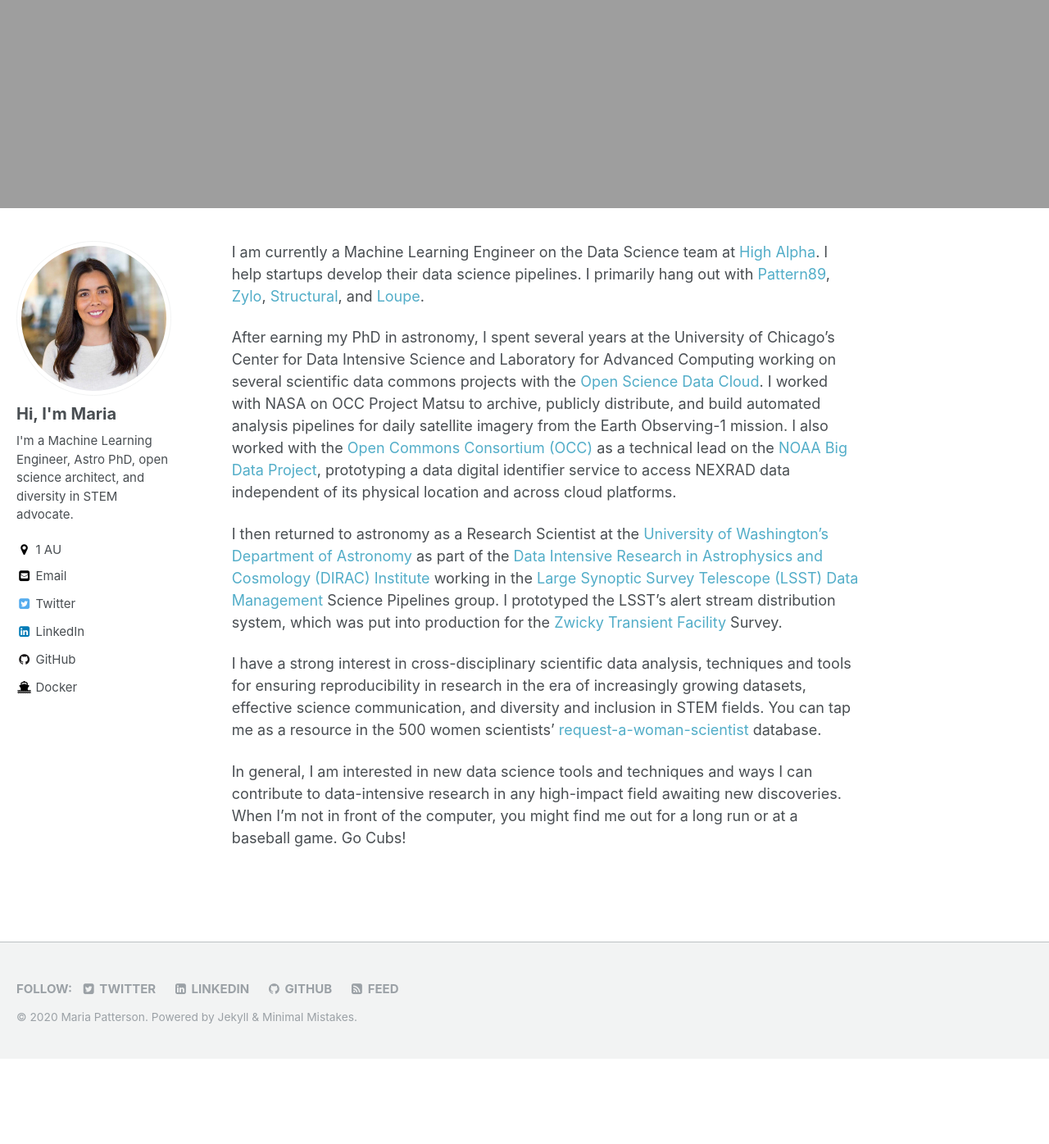
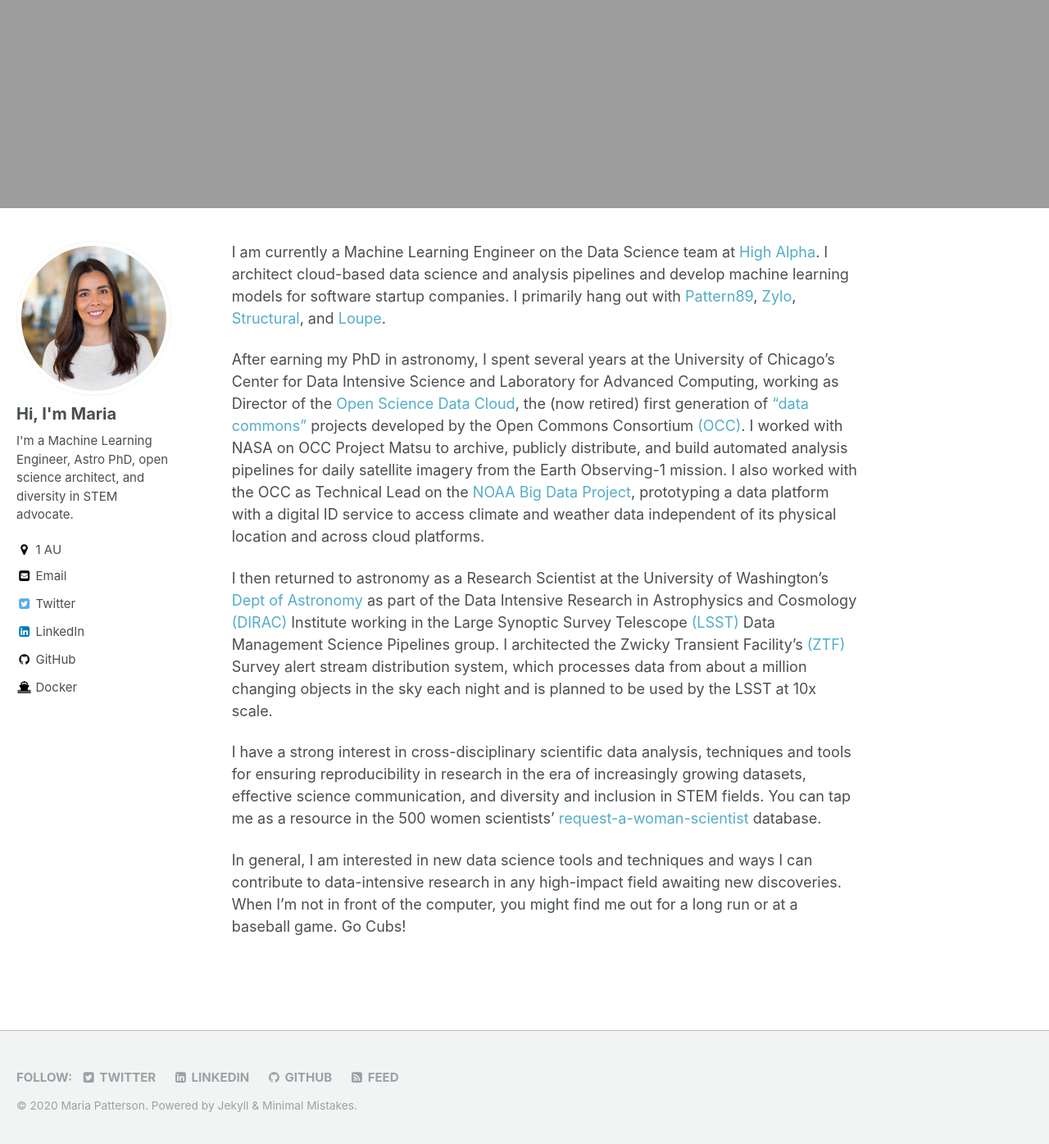
Before and after one commit to mtpatter/mtpatter.github.io, a Jekyll site: the page built from _pages/home.md, in a window 1280 px wide and 1400 px high, scrolled down 797 px. Shown: the top 1396 px of the window at 82% size. Built offline with Jekyll 4.4.1, drawn with Linux system fonts in a browser that asks for light colours; before the commit the page ends 2089 px from its top, so only the background shows below that.

Commit message:
Wordsmith plus links.

```diff
--- a/_pages/home.md
+++ b/_pages/home.md
@@ -5,12 +5,12 @@
   image: /assets/images/wrigley.jpg
 ---
 
-I am currently a Machine Learning Engineer on the Data Science team at [High Alpha](https://highalpha.com).  I help startups develop their data science pipelines.  I primarily hang out with [Pattern89](https://www.pattern89.com/), [Zylo](https://zylo.com/), [Structural](https://www.structural.com/), and [Loupe](https://loupe.co/).
+I am currently a Machine Learning Engineer on the Data Science team at [High Alpha](https://highalpha.com){:target="_blank"}.  I architect cloud-based data science and analysis pipelines and develop machine learning models for software startup companies.  I primarily hang out with [Pattern89](https://www.pattern89.com/){:target="_blank"}, [Zylo](https://zylo.com/){:target="_blank"}, [Structural](https://www.structural.com/){:target="_blank"}, and [Loupe](https://loupe.co/){:target="_blank"}.
 
-After earning my PhD in astronomy, I spent several years at the University of Chicago's Center for Data Intensive Science and Laboratory for Advanced Computing working on several scientific data commons projects with the [Open Science Data Cloud](https://www.opensciencedatacloud.org). I worked with NASA on OCC Project Matsu to archive, publicly distribute, and build automated analysis pipelines for daily satellite imagery from the Earth Observing-1 mission. I also worked with the [Open Commons Consortium (OCC)](http://occ-data.org) as a technical lead on the [NOAA Big Data Project](https://data-alliance.noaa.gov), prototyping a data digital identifier service to access NEXRAD data independent of its physical location and across cloud platforms.
+After earning my PhD in astronomy, I spent several years at the University of Chicago's Center for Data Intensive Science and Laboratory for Advanced Computing, working as Director of the [Open Science Data Cloud](https://www.opensciencedatacloud.org){:target="_blank"}, the (now retired) first generation of ["data commons"](/new-paper-data-commons/) projects developed by the Open Commons Consortium [(OCC)](http://occ-data.org){:target="_blank"}. I worked with NASA on OCC Project Matsu to archive, publicly distribute, and build automated analysis pipelines for daily satellite imagery from the Earth Observing-1 mission. I also worked with the OCC as Technical Lead on the [NOAA Big Data Project](https://www.noaa.gov/big-data-project){:target="_blank"}, prototyping a data platform with a digital ID service to access climate and weather data independent of its physical location and across cloud platforms.
 
-I then returned to astronomy as a Research Scientist at the [University of Washington's Department of Astronomy](http://depts.washington.edu/astron/) as part of the [Data Intensive Research in Astrophysics and Cosmology (DIRAC) Institute](https://dirac.astro.washington.edu) working in the [Large Synoptic Survey Telescope (LSST) Data Management](https://www.lsst.org/about/dm) Science Pipelines group. I prototyped the LSST's alert stream distribution system, which was put into production for the [Zwicky Transient Facility](https://www.ztf.caltech.edu/) Survey.
+I then returned to astronomy as a Research Scientist at the University of Washington's [Dept of Astronomy](http://depts.washington.edu/astron/){:target="_blank"} as part of the Data Intensive Research in Astrophysics and Cosmology [(DIRAC)](https://dirac.astro.washington.edu){:target="_blank"} Institute working in the Large Synoptic Survey Telescope [(LSST)](https://www.lsst.org/about/dm){:target="_blank"} Data Management Science Pipelines group. I architected the Zwicky Transient Facility's [(ZTF)](https://www.ztf.caltech.edu/){:target="_blank"} Survey alert stream distribution system, which processes data from about a million changing objects in the sky each night and is planned to be used by the LSST at 10x scale.
 
-I have a strong interest in cross-disciplinary scientific data analysis, techniques and tools for ensuring reproducibility in research in the era of increasingly growing datasets, effective science communication, and diversity and inclusion in STEM fields. You can tap me as a resource in the 500 women scientists' [request-a-woman-scientist](https://500womenscientists.org/request-a-scientist) database.
+I have a strong interest in cross-disciplinary scientific data analysis, techniques and tools for ensuring reproducibility in research in the era of increasingly growing datasets, effective science communication, and diversity and inclusion in STEM fields. You can tap me as a resource in the 500 women scientists' [request-a-woman-scientist](https://500womenscientists.org/request-a-scientist){:target="_blank"} database.
 
 In general, I am interested in new data science tools and techniques and ways I can contribute to data-intensive research in any high-impact field awaiting new discoveries. When I'm not in front of the computer, you might find me out for a long run or at a baseball game.  Go Cubs!
```
